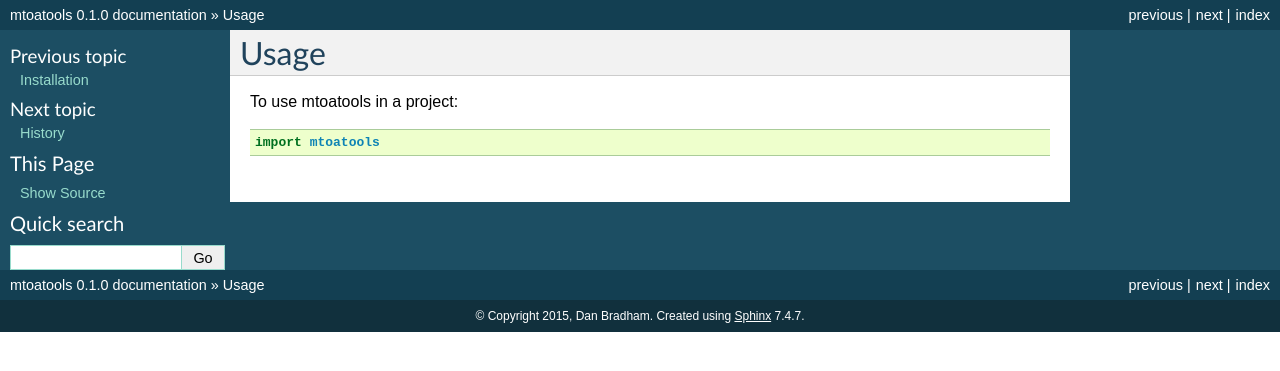
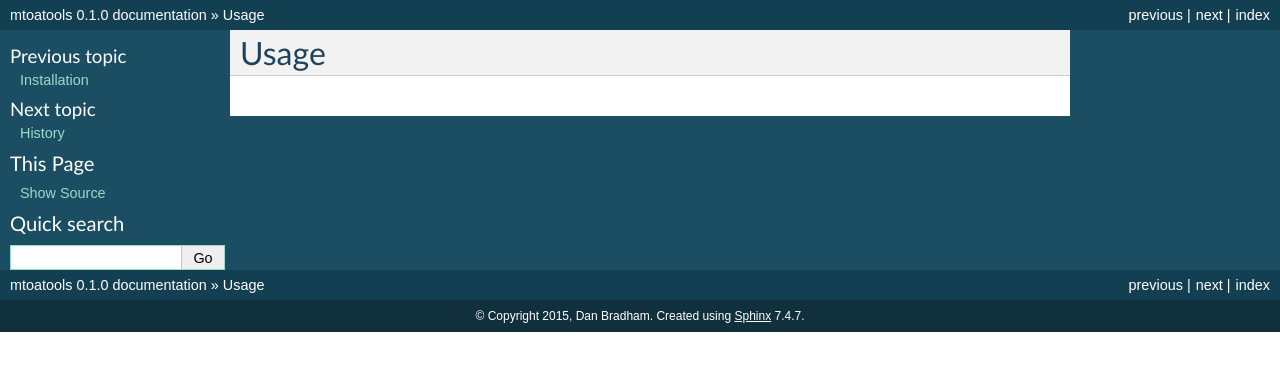
Before and after one commit to danbradham/mtoatools, a Sphinx documentation site: the page built from docs/usage.rst, in a window 1280 px wide. Shown: the top 371 px of the page. Built offline with Sphinx 7.4.7, drawn with Linux system fonts in a browser that asks for light colours.

```diff
--- a/docs/conf.py
+++ b/docs/conf.py
@@ -30,6 +30,10 @@ project_root = os.path.dirname(cwd)
 # This lets us ensure that the source package is imported, and that its
 # version is used.
 sys.path.insert(0, project_root)
+
+import mock
+mock = Mock()
+modules = {'pymel': mock, 'maya': mock, 'PySide': mock}
 
 import mtoatools
 
--- a/docs/usage.rst
+++ b/docs/usage.rst
@@ -1,7 +1,3 @@
-========
+=====
 Usage
-========
-
-To use mtoatools in a project::
-
-    import mtoatools
+=====
```
